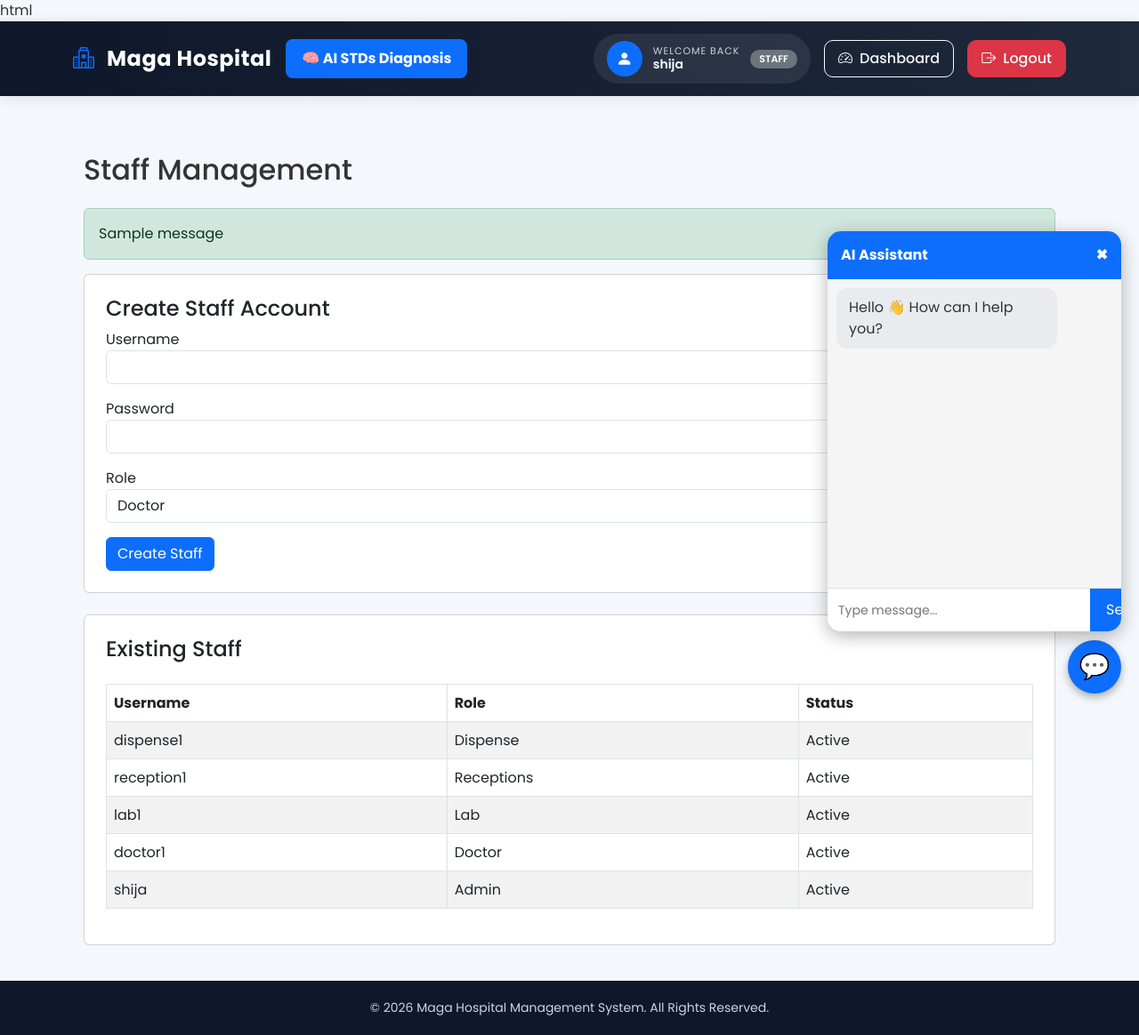
After one commit to Shija-cmd/HospitalProject, a Django app: page /staff-management/ in a window 1280 px wide. The commit adds this page. Shown: the whole page at 89% size. Run offline with Django 4.2, Linux system fonts and the light colour scheme; a user stored in the database is signed in; data comes from the database, SQL or seed files in the repository; one stand-in notice (Sample message) is shown.

Commit message:
Adding staff management

```diff
--- /dev/null
+++ b/magahospital/templates/magahospital/staff_management.html
@@ -0,0 +1,164 @@
+html
+{% extends 'magahospital/base.html' %}
+
+{% block content %}
+
+<div class="container mt-4">
+
+    <h2 class="mb-4">Staff Management</h2>
+
+
+    {% if messages %}
+
+        {% for message in messages %}
+
+            <div class="alert alert-{{ message.tags }}">
+
+                {{ message }}
+
+            </div>
+
+        {% endfor %}
+
+    {% endif %}
+
+
+    <div class="card p-4 mb-4">
+
+        <h4>Create Staff Account</h4>
+
+        <form method="POST">
+
+            {% csrf_token %}
+
+            <div class="mb-3">
+
+                <label>Username</label>
+
+                <input
+                    type="text"
+                    name="username"
+                    class="form-control"
+                    required
+                >
+
+            </div>
+
+
+            <div class="mb-3">
+
+                <label>Password</label>
+
+                <input
+                    type="password"
+                    name="password"
+                    class="form-control"
+                    required
+                >
+
+            </div>
+
+
+            <div class="mb-3">
+
+                <label>Role</label>
+
+                <select
+                    name="group"
+                    class="form-control"
+                    required
+                >
+
+                    {% for group in groups %}
+
+                        <option value="{{ group.name }}">
+
+                            {{ group.name }}
+
+                        </option>
+
+                    {% endfor %}
+
+                </select>
+
+            </div>
+
+
+            <button type="submit" class="btn btn-primary">
+
+                Create Staff
+
+            </button>
+
+        </form>
+
+    </div>
+
+
+    <div class="card p-4">
+
+        <h4>Existing Staff</h4>
+
+        <table class="table table-bordered table-striped mt-3">
+
+            <thead>
+
+                <tr>
+
+                    <th>Username</th>
+                    <th>Role</th>
+                    <th>Status</th>
+
+                </tr>
+
+            </thead>
+
+            <tbody>
+
+                {% for user in users %}
+
+                    <tr>
+
+                        <td>{{ user.username }}</td>
+
+                        <td>
+
+                            {% for group in user.groups.all %}
+
+                                {{ group.name }}
+
+                            {% empty %}
+
+                                No Role
+
+                            {% endfor %}
+
+                        </td>
+
+                        <td>
+
+                            {% if user.is_active %}
+
+                                Active
+
+                            {% else %}
+
+                                Disabled
+
+                            {% endif %}
+
+                        </td>
+
+                    </tr>
+
+                {% endfor %}
+
+            </tbody>
+
+        </table>
+
+    </div>
+
+</div>
+
+{% endblock %}
--- a/magahospital/urls.py
+++ b/magahospital/urls.py
@@ -145,6 +145,17 @@ urlpatterns = [
     path(
         'chatbot/', chatbot_response,
         name='chatbot'),
+
+    #=========================
+    # 7. STAFF MANAGEMENT
+    #=========================
+
+    path(
+    'staff-management/',
+    views.staff_management,
+    name='staff_management'
+),
+
 ]
 
 
--- a/magahospital/views.py
+++ b/magahospital/views.py
@@ -9,6 +9,9 @@ from django.http import HttpResponse
 from .models import ChatMessage
 from .models import ChatFAQ
 import time
+from django.contrib.auth.models import User, Group
+from django.contrib.auth.hashers import make_password
+from django.contrib import messages
 
 from .models import (
     Patient,
@@ -876,3 +879,64 @@ def chatbot_response(request):
     return JsonResponse({
         "response": "Invalid request"
     })
+
+    # =========================================
+# STAFF MANAGEMENT
+# =========================================
+
+@login_required
+def staff_management(request):
+
+    if not request.user.is_superuser:
+
+        return render(
+            request,
+            'magahospital/not_allowed.html',
+            status=403
+        )
+
+    users = User.objects.all().order_by('-id')
+
+    groups = Group.objects.all()
+
+    if request.method == 'POST':
+
+        username = request.POST.get('username')
+
+        password = request.POST.get('password')
+
+        group_name = request.POST.get('group')
+
+        if User.objects.filter(username=username).exists():
+
+            messages.error(
+                request,
+                'Username already exists.'
+            )
+
+            return redirect('staff_management')
+
+        user = User.objects.create(
+            username=username,
+            password=make_password(password)
+        )
+
+        group = Group.objects.get(name=group_name)
+
+        user.groups.add(group)
+
+        messages.success(
+            request,
+            f'Staff account for {username} created successfully.'
+        )
+
+        return redirect('staff_management')
+
+    return render(
+        request,
+        'magahospital/staff_management.html',
+        {
+            'users': users,
+            'groups': groups
+        }
+    )
```
Also changed, not shown: magahospital/templates/magahospital/dashboard.html (+9 -0 lines).
